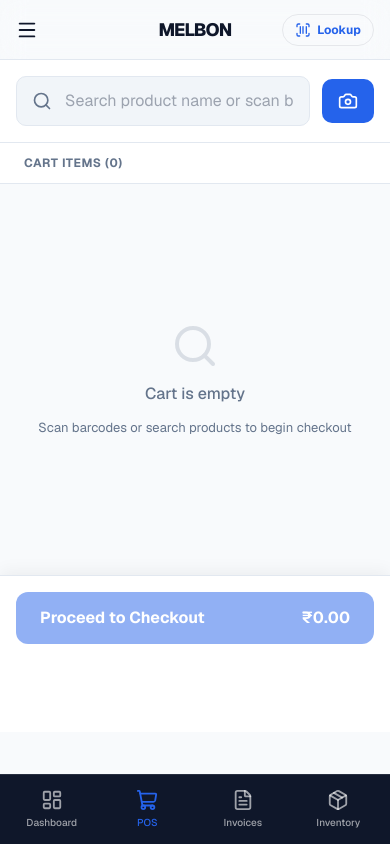
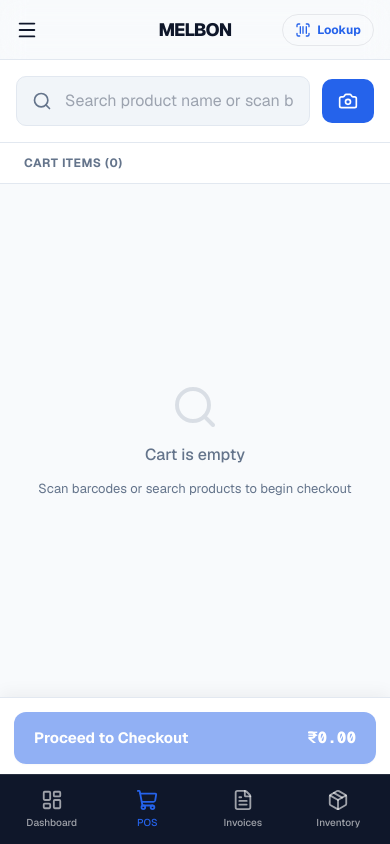
Before and after one commit to sharooz007/melbun-pos-final, a Next.js app: page /pos in a window 390 px wide. Built offline with nearby package versions, Linux system fonts and the light colour scheme.

Commit message:
fix(pos): eliminate excessive bottom void and snug-fit Proceed to Checkout button above mobile navbar

```diff
--- a/src/app/layout.tsx
+++ b/src/app/layout.tsx
@@ -34,12 +34,7 @@ export default function RootLayout({
           <TopBar />
 
           <main className="flex-1 overflow-y-auto overflow-x-hidden relative flex flex-col min-h-0">
-            <div className="flex-1 flex flex-col min-w-0">
-              {children}
-            </div>
-
-            {/* Mobile Bottom Navigation Physical Clearance (Guarantees WebKit scrollHeight calculation above fixed navbar) */}
-            <div className="h-28 md:hidden shrink-0 pointer-events-none" aria-hidden="true" />
+            {children}
 
             <Toaster
               position="top-center"
--- a/src/app/pos/page.tsx
+++ b/src/app/pos/page.tsx
@@ -1048,15 +1048,15 @@ function POSContent() {
             )}
           </div>
 
-          {/* MOBILE ONLY: Sticky Checkout Bar */}
-          <div className="lg:hidden shrink-0 p-4 pb-[88px] bg-surface border-t border-border shadow-[0_-4px_16px_rgba(0,0,0,0.05)] z-40">
+          {/* MOBILE ONLY: Sticky Checkout Bar (Snug fit directly above mobile navigation bar) */}
+          <div className="lg:hidden shrink-0 p-3.5 pb-20 bg-surface border-t border-border shadow-[0_-4px_16px_rgba(0,0,0,0.05)] z-40">
             <button
               onClick={() => setIsMobileCheckoutOpen(true)}
               disabled={cart.length === 0}
-              className="w-full bg-accent hover:bg-accent-hover disabled:opacity-50 text-white font-bold py-3.5 rounded-[12px] flex items-center justify-between px-6 transition-transform active:scale-[0.98]"
+              className="w-full bg-accent hover:bg-accent-hover disabled:opacity-50 text-white font-bold py-3.5 rounded-[12px] flex items-center justify-between px-5 transition-transform active:scale-[0.98] shadow-sm min-h-[48px]"
             >
-              <span>Proceed to Checkout</span>
-              <span>₹{finalTotal.toFixed(2)}</span>
+              <span className="text-[15px] font-bold">Proceed to Checkout</span>
+              <span className="font-mono text-[16px] font-extrabold">₹{finalTotal.toFixed(2)}</span>
             </button>
           </div>
         </div>
```
